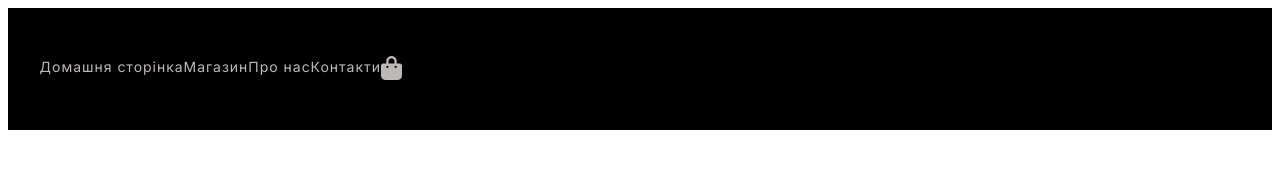
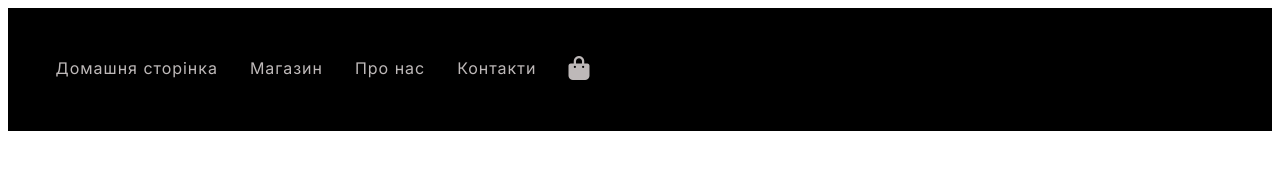
Before and after one commit to KaterynaKocheharova/extra-js-p, a website built with Vite: page src/index.html in a window 1280 px wide. Built offline with nearby package versions, Linux system fonts and the light colour scheme.

Commit message:
add header links styles

```diff
--- a/src/css/base.css
+++ b/src/css/base.css
@@ -15,6 +15,7 @@
   --primary-border-color: #8c8c8c;
   --primary-font-color: #beb9b9;
   --card-box-shadow: -5px 5px 18px 0 rgba(0, 0, 0, 0.07);
+  --accent-color: #ffffff;
 
   /* BORDER RADIUS */
   --card-border-radius: 5px;
@@ -27,11 +28,14 @@
 
   /* FONT-SIZES */
 
+  --standard-font-size: 16px;
+
   /* PADDINGS */
 
   --section-padding: 3rem;
 
-  /* GAPS */
+  /* DISTANCES */
+  --standard-distance: 2rem;
 }
 
 body {
--- a/src/css/header.css
+++ b/src/css/header.css
@@ -1,6 +1,4 @@
 .header {
-  padding-top: 3rem;
-  padding-bottom: 3rem;
   background-color: var(--primary-color);
 }
 
@@ -20,7 +18,23 @@
 @media screen and (min-width: 768px) {
   .nav-list {
     display: flex;
+    /* column-gap: var(--standard-distance); */
+    font-size: var(--standard-font-size);
   }
+}
+
+.nav-link {
+  display: block;
+  padding-top: 3rem;
+  padding-bottom: 3rem;
+  padding-right: 1rem;
+  padding-left: 1rem;
+  transition: color 250ms linear, transform 250ms linear;
+}
+
+.nav-link:hover {
+  color: var(--accent-color);
+  transform: scale(1.05);
 }
 
 .fa-bag-shopping {
--- a/src/partials/header.html
+++ b/src/partials/header.html
@@ -3,11 +3,11 @@
     <nav class="flex nav-container">
       <!-- <a class="nav-logo" href="/"><img src="../img/logo.jpg" alt="logo" width="50" height="50" /></a> -->
       <ul class="flex nav-list">
-        <li><a href="home.html">Домашня сторінка</a></li>
-        <li><a href="shop.html">Магазин </a></li>
-        <li><a href="about.html">Про нас</a></li>
-        <li><a href="contacts.html">Контакти</a></li>
-        <li><a href="cart.html"> <i class="fa-solid fa-bag-shopping"></i></li></a>
+        <li><a class="nav-link" href="home.html">Домашня сторінка</a></li>
+        <li><a class="nav-link"  href="shop.html">Магазин </a></li>
+        <li><a class="nav-link"  href="about.html">Про нас</a></li>
+        <li><a class="nav-link"  href="contacts.html">Контакти</a></li>
+        <li><a class="nav-link"  href="cart.html"> <i class="fa-solid fa-bag-shopping"></i></li></a>
 
       </ul>
     </nav>
```
